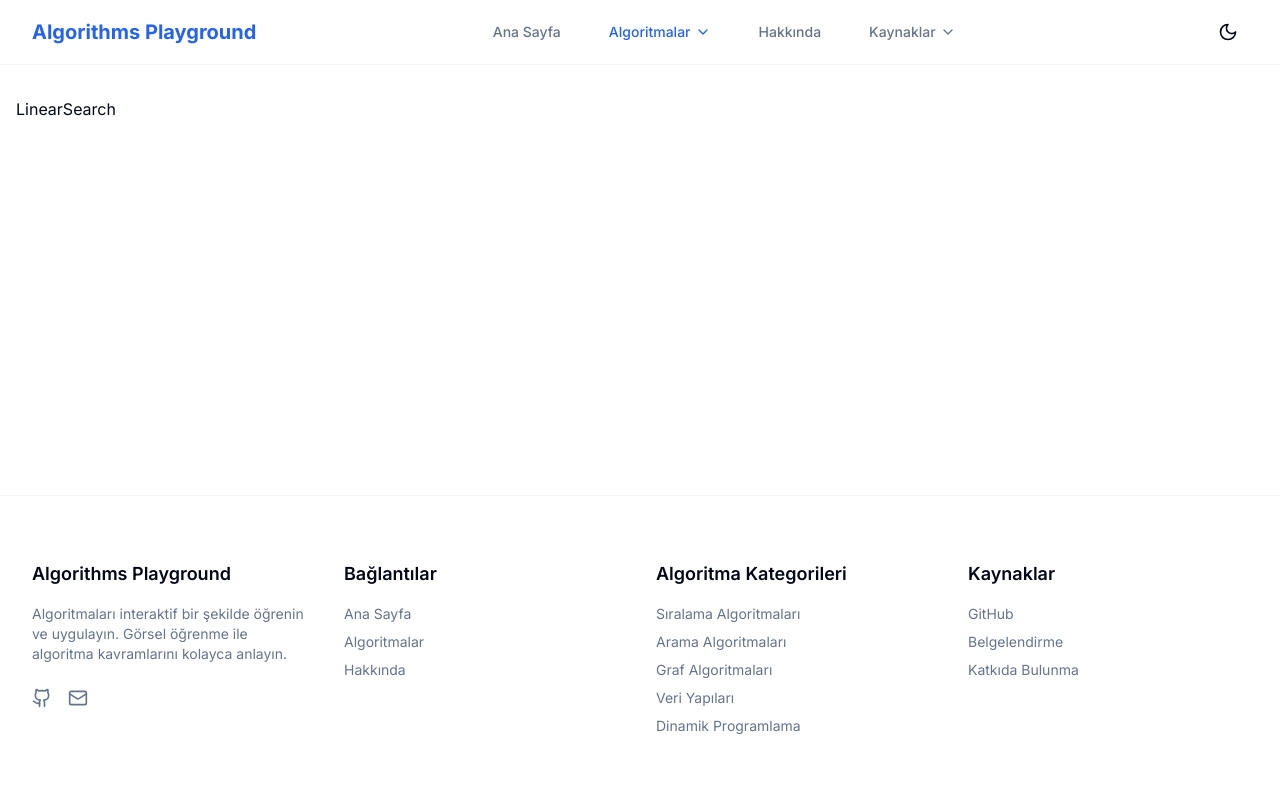
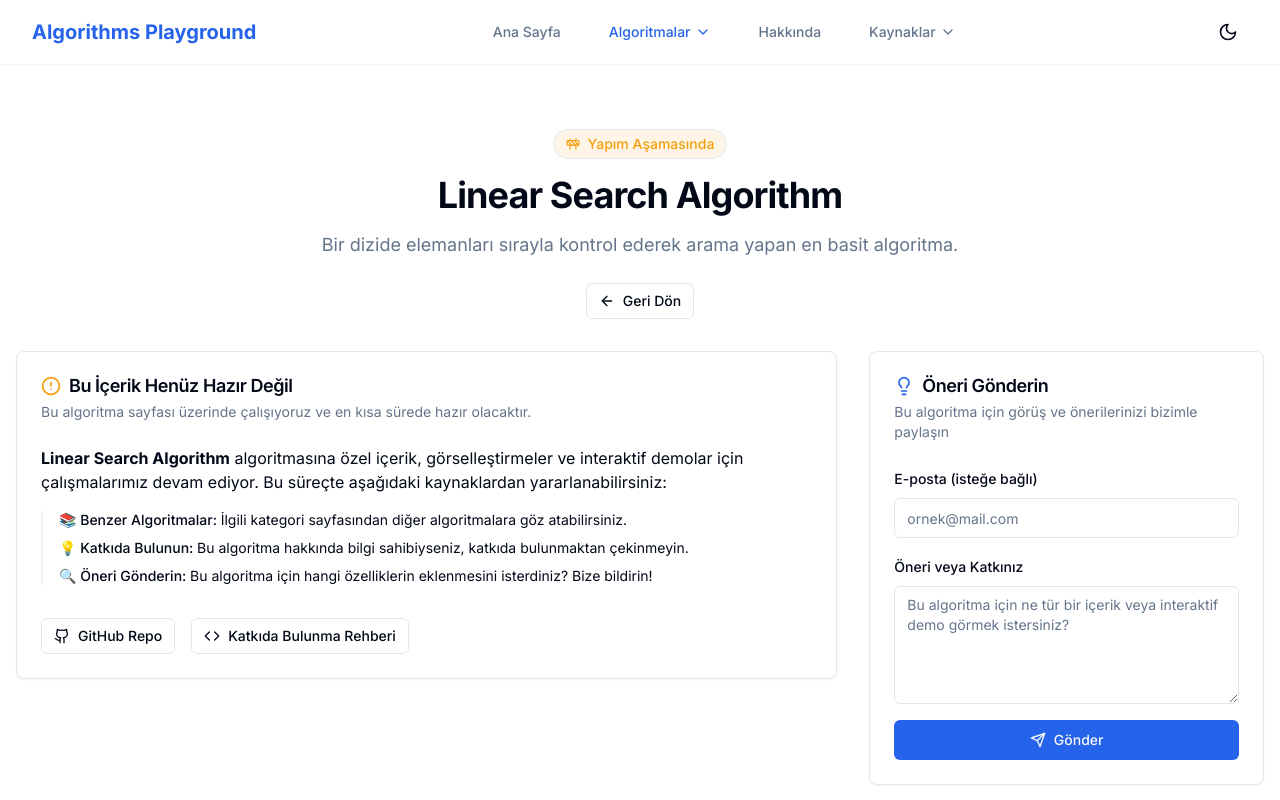
Before and after one commit to zzafergok/algorithms-playground, a Next.js app: page /algorithms/searching/linear-search in a window 1280 px wide. Shown: the top 800 px of the page. Built offline with nearby package versions, Linux system fonts and the light colour scheme; a web font is replaced by a local one.

Commit message:
Update linear search page with under construction component

```diff
--- a/src/app/algorithms/searching/linear-search/page.tsx
+++ b/src/app/algorithms/searching/linear-search/page.tsx
@@ -1,7 +1,13 @@
-import React from 'react';
+'use client';
 
-type Props = {};
+import { UnderConstruction } from '@/components/common/under-construction';
 
-export default function LinearSearch({}: Props) {
-  return <div>LinearSearch</div>;
+export default function LinearSearch() {
+  return (
+    <UnderConstruction
+      title="Linear Search Algorithm"
+      description="Bir dizide elemanları sırayla kontrol ederek arama yapan en basit algoritma."
+      category="searching"
+    />
+  );
 }
```
